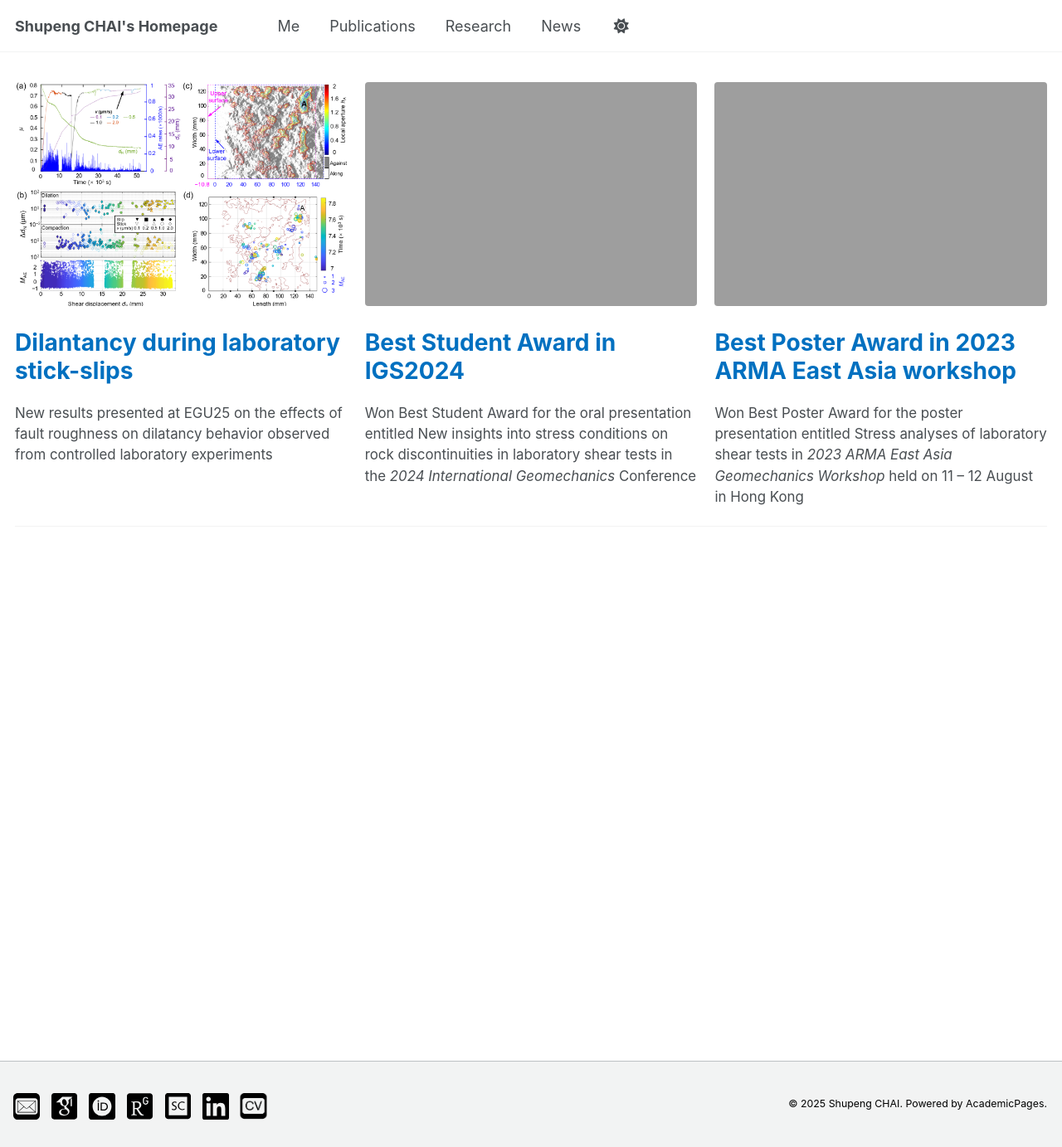
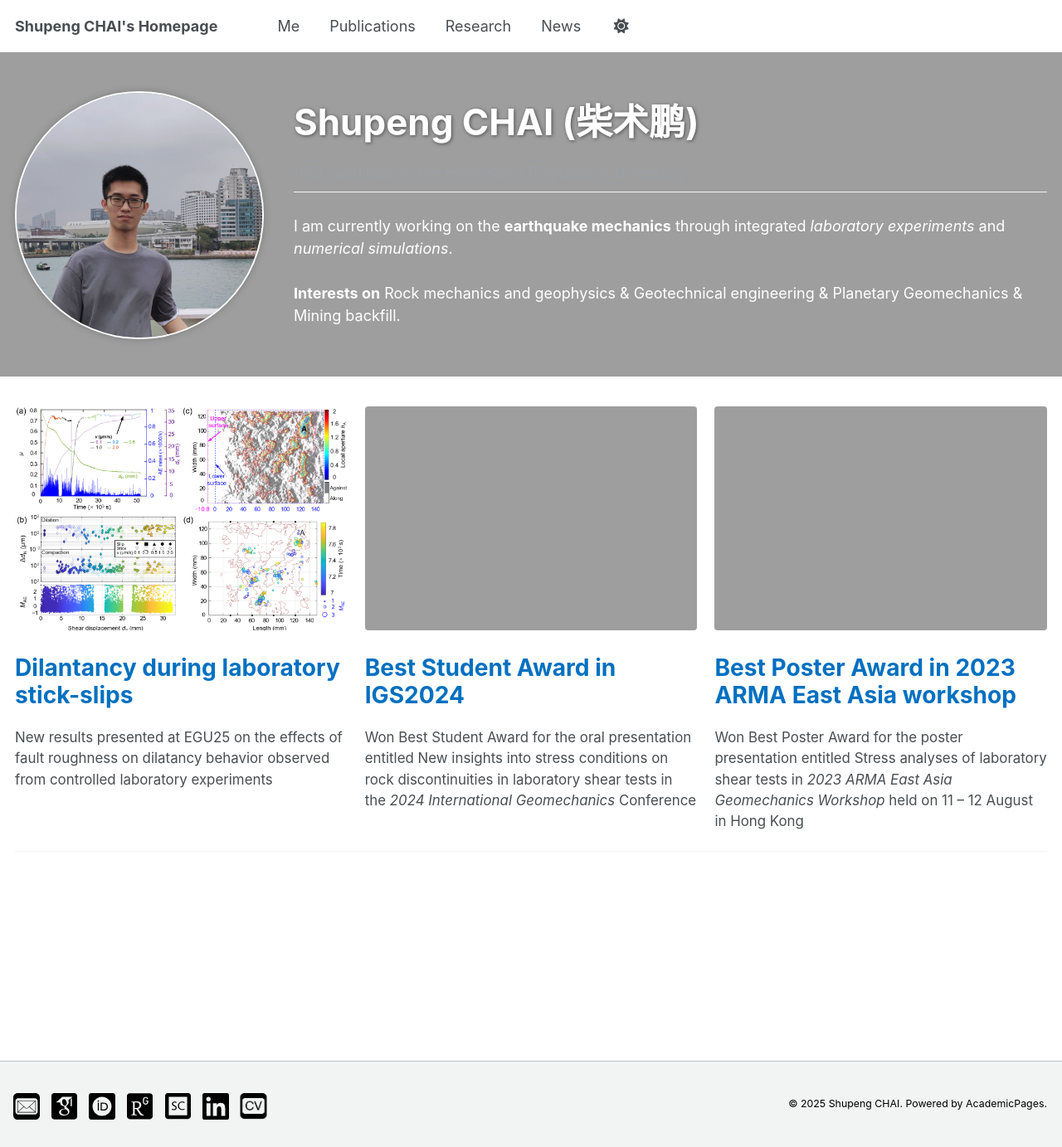
Before and after one commit to spchai/spchai.github.io, a Jekyll site: the page built from _pages/about.md, in a window 1280 px wide and 1383 px high. Shown: the whole window at 83% size. Built offline with Jekyll 4.4.1, drawn with Linux system fonts in a browser that asks for light colours; some of the changed lines change nothing that is shown.

Commit message:
Update about.md

```diff
--- a/_pages/about.md
+++ b/_pages/about.md
@@ -6,8 +6,8 @@ redirect_from:
   - /about/
   - /about.html
 header:
-  overlay_color:
-  overlay_image:
+  overlay_color: "#ffffff"
+  overlay_image: "/images/home-page.jpg"
 excerpt: >
   <div class="profile-columns">
     <div class="profile-image">
```
